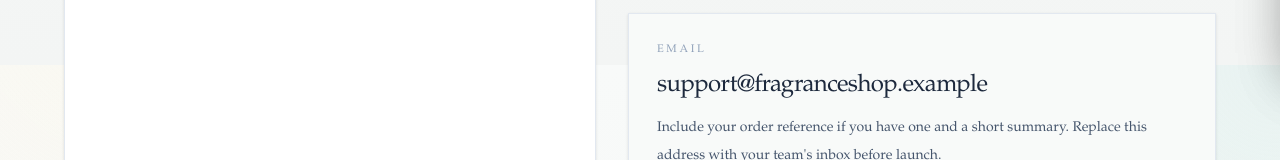
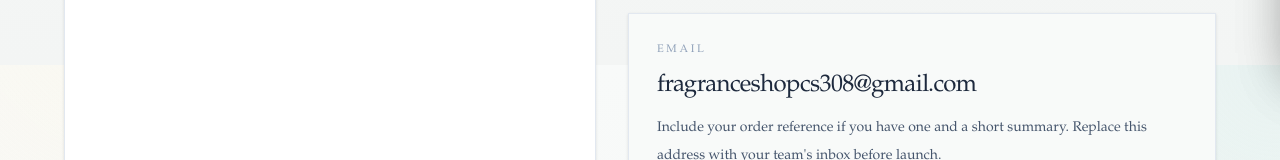
Before and after one commit to omer-ersoy/CS308-Project-Team-16, a React (Vite) app in the folder frontend/: page /contact in a window 1280 px wide. Shown: the part 735-895 px from the top of the page. Built offline with nearby package versions, Linux system fonts and the light colour scheme; no server answers.

Commit message:
Update contact page support email

```diff
--- a/frontend/src/pages/ContactPage.jsx
+++ b/frontend/src/pages/ContactPage.jsx
@@ -131,7 +131,7 @@ function ContactPage({ searchProps, cartCount = 0, wishlistCount = 0, onCartClic
             <article className="border border-slate-200 bg-[#f8faf9] px-7 py-7 shadow-sm">
               <p className="text-[11px] tracking-[0.24em] text-slate-400 uppercase">Email</p>
               <h2 className="mt-3 text-2xl font-light tracking-tight text-slate-800">
-                support@fragranceshop.example
+                fragranceshopcs308@gmail.com
               </h2>
               <p className="mt-3 text-sm leading-7 text-slate-600">
                 Include your order reference if you have one and a short summary. Replace this
```
